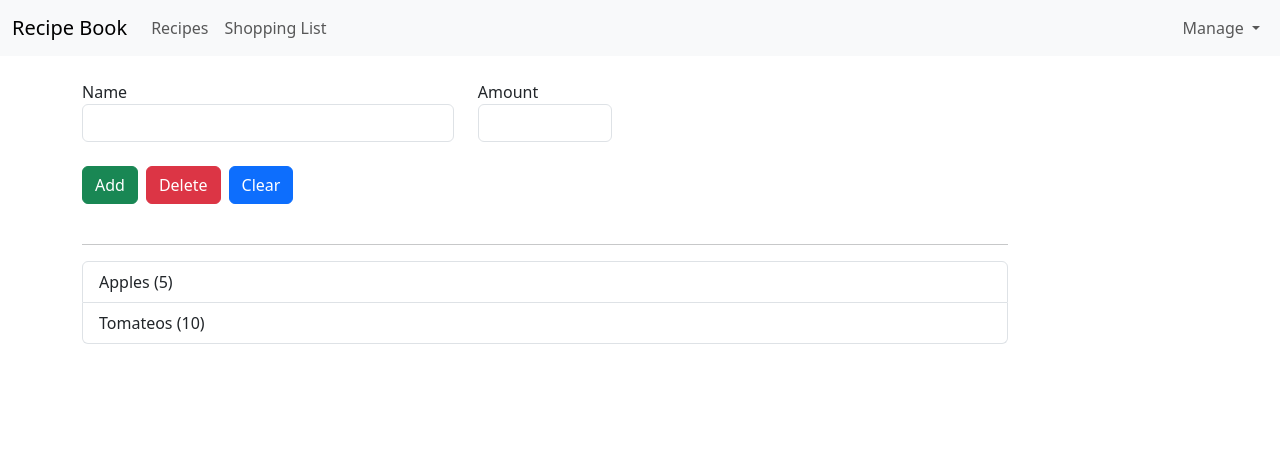
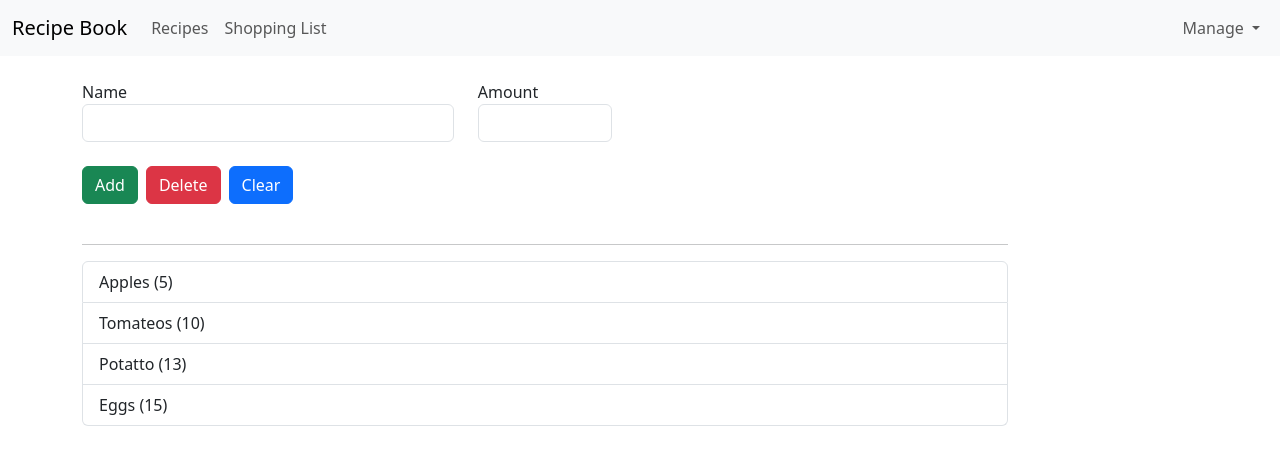
Before and after one commit to Karim0690/Recipe-Book, an Angular app: page /shopping in a window 1280 px wide. Shown: the top 464 px of the page. Built offline with nearby package versions, Linux system fonts and the light colour scheme.

Commit message:
add ingredients

```diff
--- a/src/app/Components/shopping-list/shopping-list.component.ts
+++ b/src/app/Components/shopping-list/shopping-list.component.ts
@@ -13,6 +13,8 @@ export class ShoppingListComponent {
   ingredents: Ingredents[] = [
     new Ingredents('Apples', 5),
     new Ingredents('Tomateos', 10),
+    new Ingredents('Potatto', 13),
+    new Ingredents('Eggs', 15),
   ];
 
   onIngredientAdded(ingredent: Ingredents) {
```
